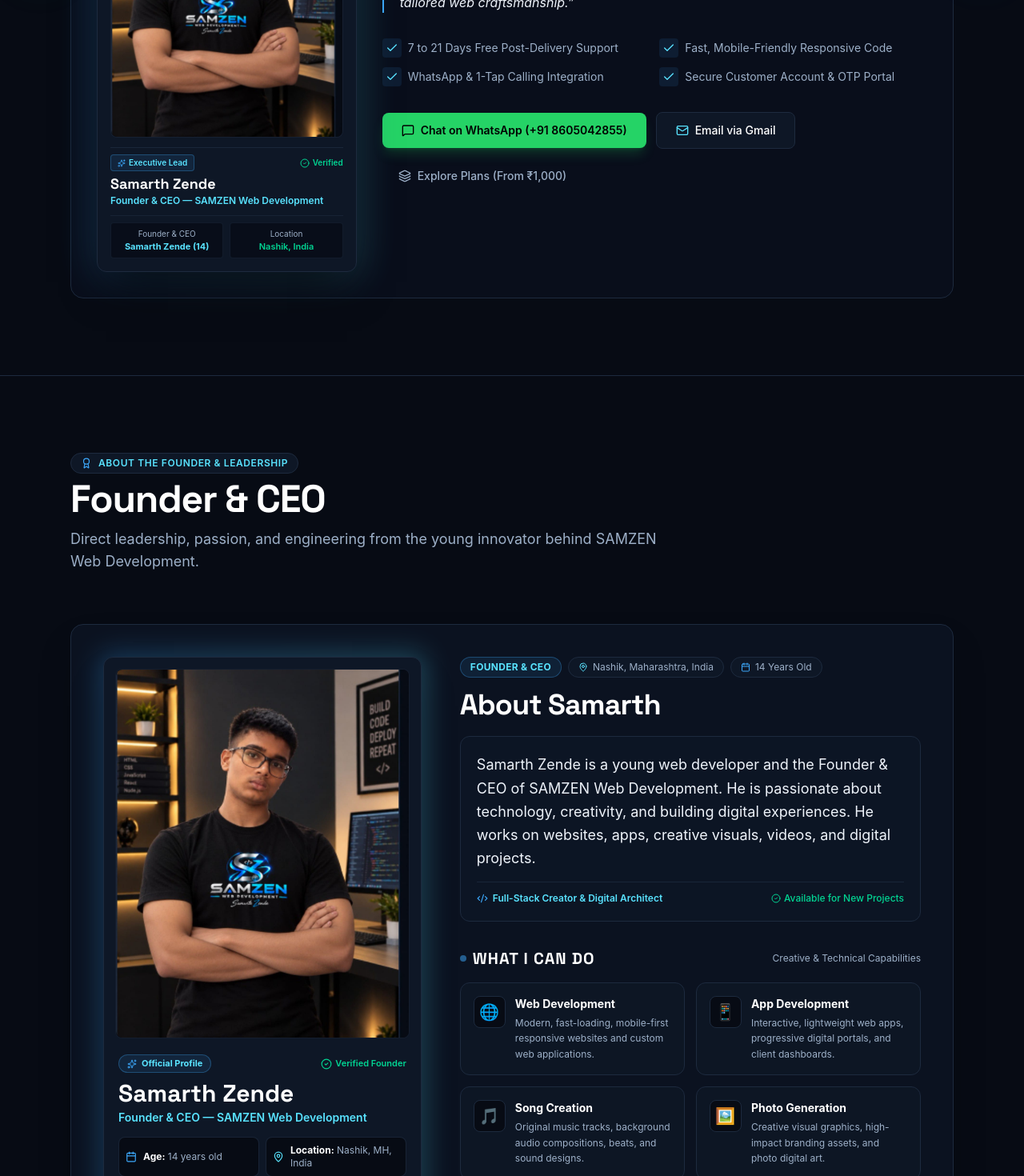
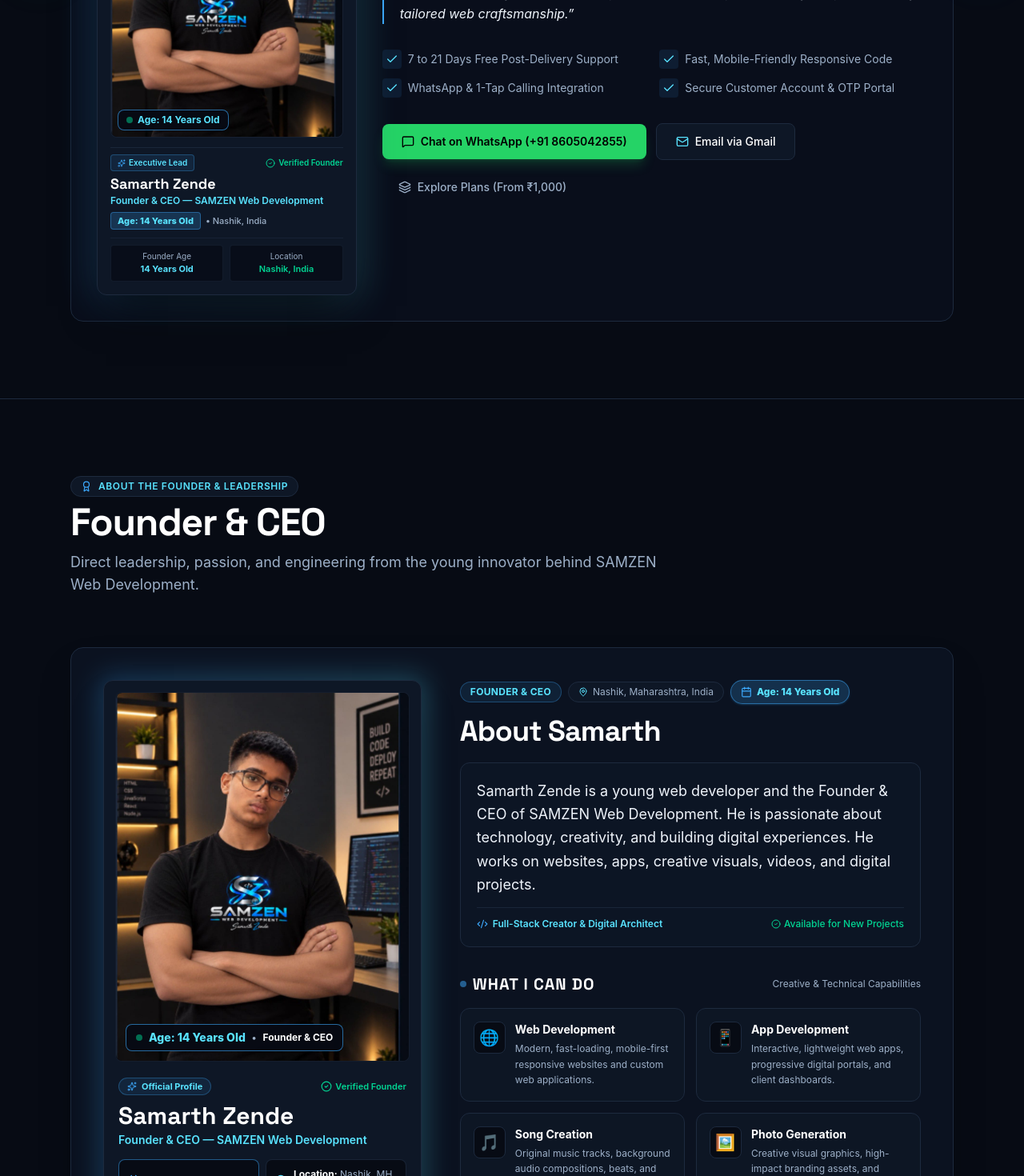
Before and after one commit to samarthzende30072012-glitch/Samzen, a React (Vite) app: page / in a window 1280 px wide. Shown: the part 820-2290 px from the top of the page at 80% size. Built offline with nearby package versions, Linux system fonts and the light colour scheme.

Commit message:
feat(ui): add age badge to founder photos and implement custom logo upload
- Added dynamic "Age: 14 Years Old" badges to `DeveloperPortrait` and `FounderCEO` components.
- Integrated local file upload and storage functionality for `SamzenLogo` to allow custom brand imagery.

```diff
--- a/src/components/DeveloperPortrait.tsx
+++ b/src/components/DeveloperPortrait.tsx
@@ -31,7 +31,7 @@
         </div>
 
         {/* Photo Container - Clean rendering of the exact original uploaded image asset */}
-        <div className="rounded-lg overflow-hidden bg-[#070b14] border border-[#1d2a3e]/70">
+        <div className="relative rounded-lg overflow-hidden bg-[#070b14] border border-[#1d2a3e]/70">
           <img
             src={samarthOfficialPhoto}
             onError={(e) => {
@@ -43,6 +43,11 @@
             loading="eager"
             referrerPolicy="no-referrer"
           />
+          {/* Prominent Age Badge on the Photo */}
+          <div className="absolute bottom-2 left-2 z-10 px-2.5 py-1 rounded-lg bg-[#070b14]/90 backdrop-blur-md border border-[#3da9fc]/60 text-white shadow-lg flex items-center gap-1.5 text-xs font-bold">
+            <span className="w-2 h-2 rounded-full bg-emerald-400 animate-pulse" />
+            <span className="text-[#59e3ff]">Age: 14 Years Old</span>
+          </div>
         </div>
 
         {/* Caption below photo */}
@@ -54,7 +59,7 @@
             </div>
             <span className="text-emerald-400 font-semibold text-[10px] flex items-center gap-1">
               <CheckCircle2 className="w-3 h-3" />
-              <span>Verified</span>
+              <span>Verified Founder</span>
             </span>
           </div>
           <h3 className="text-lg font-bold font-heading text-white leading-snug">
@@ -63,13 +68,19 @@
           <p className="text-xs font-semibold text-[#59e3ff]">
             Founder &amp; CEO &mdash; SAMZEN Web Development
           </p>
+          <div className="mt-1.5 flex items-center gap-1.5">
+            <span className="px-2 py-0.5 rounded bg-[#3da9fc]/20 border border-[#3da9fc]/40 text-[#59e3ff] text-[11px] font-extrabold">
+              Age: 14 Years Old
+            </span>
+            <span className="text-[#9db0c8] text-[11px] font-medium">&bull; Nashik, India</span>
+          </div>
         </div>
 
         {/* Stats footer bar */}
         <div className="mt-2.5 grid grid-cols-2 gap-2 pt-2 border-t border-[#1d2a3e]/60 text-center">
           <div className="bg-[#070b14]/70 rounded py-1.5 px-2 border border-[#1d2a3e]/50">
-            <div className="text-[10px] text-[#9db0c8]">Founder &amp; CEO</div>
-            <div className="text-[11px] font-bold text-[#59e3ff]">Samarth Zende (14)</div>
+            <div className="text-[10px] text-[#9db0c8]">Founder Age</div>
+            <div className="text-[11px] font-bold text-[#59e3ff]">14 Years Old</div>
           </div>
           <div className="bg-[#070b14]/70 rounded py-1.5 px-2 border border-[#1d2a3e]/50">
             <div className="text-[10px] text-[#9db0c8]">Location</div>
--- a/src/components/FounderCEO.tsx
+++ b/src/components/FounderCEO.tsx
@@ -95,7 +95,7 @@
 
                 {/* Photo frame */}
                 <div className="relative rounded-xl bg-[#0e1726] border border-[#1d2a3e] p-3.5 shadow-2xl">
-                  <div className="rounded-lg overflow-hidden bg-[#070b14] border border-[#1d2a3e]/60">
+                  <div className="relative rounded-lg overflow-hidden bg-[#070b14] border border-[#1d2a3e]/60">
                     <img
                       src={samarthOfficialPhoto}
                       onError={(e) => {
@@ -107,6 +107,13 @@
                       loading="eager"
                       referrerPolicy="no-referrer"
                     />
+                    {/* Floating Age Tag directly on the founder photograph */}
+                    <div className="absolute bottom-3 left-3 z-10 px-3 py-1.5 rounded-lg bg-[#070b14]/90 backdrop-blur-md border border-[#3da9fc]/60 text-white shadow-xl flex items-center gap-2 text-xs font-bold">
+                      <span className="w-2 h-2 rounded-full bg-emerald-400 animate-pulse" />
+                      <span className="text-[#59e3ff] font-extrabold text-sm">Age: 14 Years Old</span>
+                      <span className="text-[#9db0c8]">&bull;</span>
+                      <span className="text-white text-xs">Founder &amp; CEO</span>
+                    </div>
                   </div>
 
                   {/* Profile Identification */}
@@ -131,12 +138,12 @@
 
                     {/* Meta Badges: Age & Location */}
                     <div className="mt-3.5 grid grid-cols-1 sm:grid-cols-2 gap-2 text-xs">
-                      <div className="flex items-center gap-2 p-2 rounded-lg bg-[#070b14] border border-[#1d2a3e]/80 text-[#9db0c8]">
-                        <Calendar className="w-3.5 h-3.5 text-[#3da9fc] flex-shrink-0" />
-                        <span><strong className="text-white">Age:</strong> 14 years old</span>
+                      <div className="flex items-center gap-2 p-2.5 rounded-lg bg-[#070b14] border border-[#3da9fc]/50 text-[#9db0c8]">
+                        <Calendar className="w-4 h-4 text-[#3da9fc] flex-shrink-0" />
+                        <span><strong className="text-white">Age:</strong> <span className="text-[#59e3ff] font-extrabold text-sm ml-1">14 years old</span></span>
                       </div>
-                      <div className="flex items-center gap-2 p-2 rounded-lg bg-[#070b14] border border-[#1d2a3e]/80 text-[#9db0c8]">
-                        <MapPin className="w-3.5 h-3.5 text-[#59e3ff] flex-shrink-0" />
+                      <div className="flex items-center gap-2 p-2.5 rounded-lg bg-[#070b14] border border-[#1d2a3e]/80 text-[#9db0c8]">
+                        <MapPin className="w-4 h-4 text-[#59e3ff] flex-shrink-0" />
                         <span><strong className="text-white">Location:</strong> Nashik, MH, India</span>
                       </div>
                     </div>
@@ -179,9 +186,9 @@
                   <MapPin className="w-3 h-3 text-[#59e3ff]" />
                   Nashik, Maharashtra, India
                 </span>
-                <span className="px-3 py-1 rounded-full bg-[#0e1726] text-[#9db0c8] text-xs border border-[#1d2a3e] flex items-center gap-1.5">
-                  <Calendar className="w-3 h-3 text-[#3da9fc]" />
-                  14 Years Old
+                <span className="px-3 py-1.5 rounded-full bg-[#3da9fc]/20 text-[#59e3ff] text-xs font-extrabold border border-[#3da9fc]/50 flex items-center gap-1.5 shadow-sm shadow-[#3da9fc]/20">
+                  <Calendar className="w-3.5 h-3.5 text-[#3da9fc]" />
+                  Age: 14 Years Old
                 </span>
               </div>
 
--- a/src/components/SamzenLogo.tsx
+++ b/src/components/SamzenLogo.tsx
@@ -1,5 +1,4 @@
-import React from 'react';
-import samzenLogoImg from '../assets/images/samzen_logo.jpg';
+import React, { useState, useRef } from 'react';
 
 interface SamzenLogoProps {
   className?: string;
@@ -20,15 +19,65 @@
     xl: 'h-16 sm:h-20',
   };
 
+  const fileInputRef = useRef<HTMLInputElement>(null);
+  const [logoSrc, setLogoSrc] = useState<string>(() => {
+    if (typeof window !== 'undefined') {
+      const saved = localStorage.getItem('samzen_uploaded_logo_data');
+      if (saved) return saved;
+    }
+    return '/WhatsApp Image 2026-10-04 at 2.12.10 PM.jpeg';
+  });
+
+  const handleFileChange = (file: File) => {
+    if (!file || !file.type.startsWith('image/')) return;
+    const reader = new FileReader();
+    reader.onload = (e) => {
+      const dataUrl = e.target?.result as string;
+      if (dataUrl) {
+        setLogoSrc(dataUrl);
+        try {
+          localStorage.setItem('samzen_uploaded_logo_data', dataUrl);
+        } catch (err) {
+          console.warn('Storage limit reached:', err);
+        }
+      }
+    };
+    reader.readAsDataURL(file);
+  };
+
   return (
     <div className={`inline-flex items-center gap-3 select-none group ${className}`}>
-      {/* Official 3D Metallic SAMZEN Logo Image */}
-      <div className="relative flex-shrink-0 flex items-center justify-center overflow-hidden rounded-lg bg-black/60 p-1 border border-[#1d2a3e]/80 group-hover:border-[#3da9fc]/60 transition-colors shadow-lg shadow-[#3da9fc]/10">
+      {/* 2nd Official Logo Image Container */}
+      <div
+        className="relative flex-shrink-0 flex items-center justify-center overflow-hidden rounded-lg bg-black p-1 border border-[#1d2a3e]/80 group-hover:border-[#3da9fc]/60 transition-colors shadow-lg shadow-[#3da9fc]/10 cursor-pointer"
+        onClick={() => fileInputRef.current?.click()}
+        onDragOver={(e) => e.preventDefault()}
+        onDrop={(e) => {
+          e.preventDefault();
+          const file = e.dataTransfer.files?.[0];
+          if (file) handleFileChange(file);
+        }}
+        title="Official SAMZEN Logo (Click or drag image to upload directly)"
+      >
+        <input
+          type="file"
+          ref={fileInputRef}
+          accept="image/*"
+          className="hidden"
+          onChange={(e) => {
+            const file = e.target.files?.[0];
+            if (file) handleFileChange(file);
+          }}
+        />
+
+        {/* 2nd Image element as requested */}
         <img
-          src={samzenLogoImg}
+          src={logoSrc}
           onError={(e) => {
             const target = e.currentTarget;
-            target.src = '/public/samzen_logo.jpg';
+            if (target.src.includes('WhatsApp')) {
+              target.src = '/samzen_logo.jpg';
+            }
           }}
           alt="SAMZEN Web Development - Samarth Zende Official Logo"
           className={`${imgSizes[size]} w-auto object-contain transition-transform duration-300 group-hover:scale-[1.03]`}
```
Also changed, not shown: public/WhatsApp Image 2026-10-04 at 2.12.10 PM.jpeg (added), src/assets/images/WhatsApp Image 2026-10-04 at 2.12.10 PM.jpeg (added).
